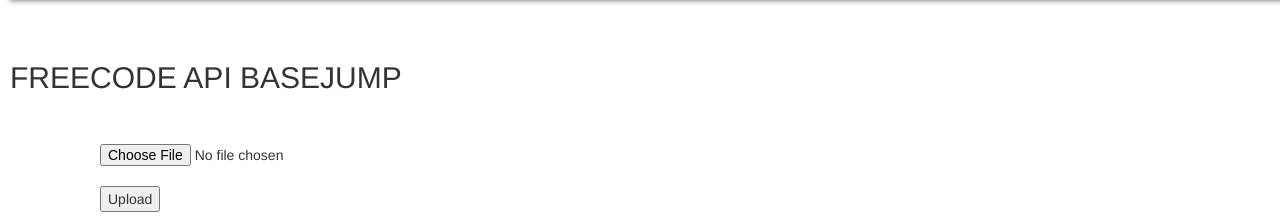
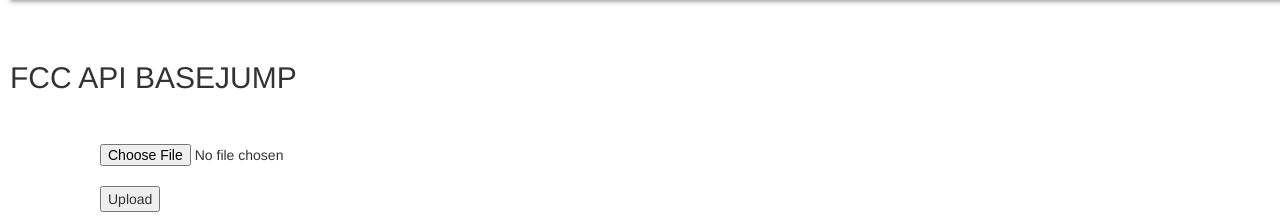
Before and after one commit to callmekurisu/meta, a website: page main.html in a window 1280 px wide. Shown: the part 79-302 px from the top of the page. Drawn offline with nearby package versions, Linux system fonts and the light colour scheme.

Commit message:
Update main.html

```diff
--- a/main.html
+++ b/main.html
@@ -50,7 +50,7 @@
   <img class="icon2" src="https://assets-cdn.github.com/images/modules/open_graph/github-octocat.png"></img>
   </a> FILE METADATA MICROSERVICE</h1>
     <br></br>
-    <h2 class='format' class="usage">FREECODE API BASEJUMP</h2>
+    <h2 class='format' class="usage">FCC API BASEJUMP</h2>
     <br></br>
     <div container class="ibackground">
     <form class = "upload" action="/api/getFile" method="post" enctype="multipart/form-data" accept="application/x-zip-compressed,image/*">
```
